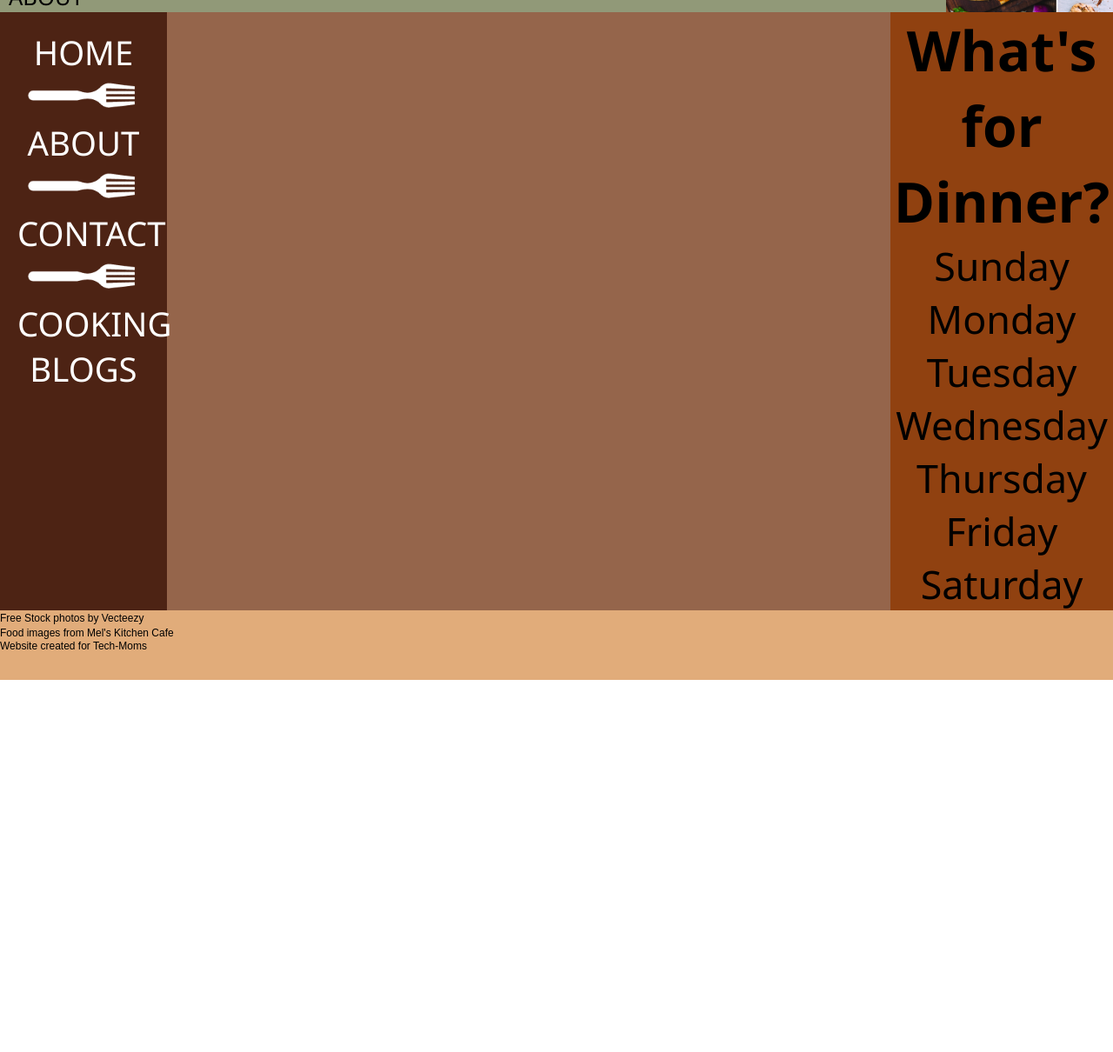
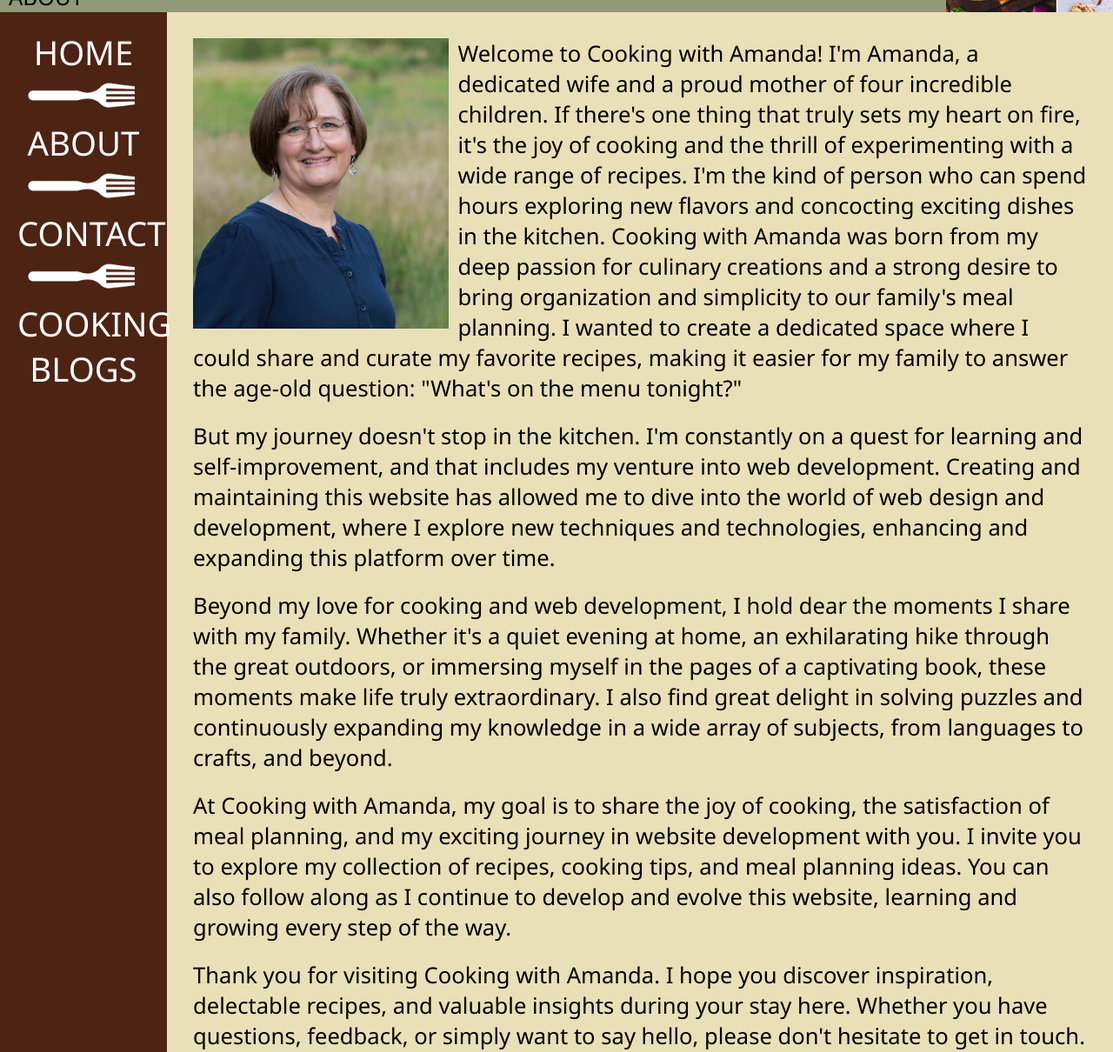
Before and after one commit to abl00mfield/cookingwithamanda, a plain HTML site: page about.html in a window 1280 px wide. Shown: the part 178-1388 px from the top of the page at 87% size. Before the commit the page ends 960 px from the top, so only its background shows below. Drawn offline with Linux system fonts and the light colour scheme; a web font is replaced by a local one.

Commit message:
about page update

```diff
--- a/about.html
+++ b/about.html
@@ -5,6 +5,7 @@
     <meta charset='UTF-8' />
     <title>Cooking with Amanda</title>
     <link rel='stylesheet' href='styles.css' />
+    <link rel='stylesheet' href='about_styles.css' />
     <link rel="preconnect" href="https://fonts.googleapis.com">
     <link rel="preconnect" href="https://fonts.gstatic.com" crossorigin>
     <link
@@ -33,7 +34,7 @@
 
 
     </nav>
-    <aside>What's for Dinner?
+    <!-- <aside>What's for Dinner?
         <ul class="weeklyMenu">
             <li>Sunday</li>
             <li>Monday</li>
@@ -43,9 +44,59 @@
             <li>Friday</li>
             <li>Saturday</li>
         </ul>
-    </aside>
+    </aside> -->
     <main>
+        <img class="mainImg" src="images/profile_photo.jpg">
+        <div class="mainText">
 
+            <p>Welcome to Cooking with Amanda! I'm Amanda, a dedicated wife and a proud mother of four
+                incredible
+                children. If there's one thing that truly sets my heart on fire, it's the joy of cooking and the thrill
+                of
+                experimenting with a wide range of recipes. I'm the kind of person who can spend hours exploring new
+                flavors and concocting exciting dishes in the kitchen.
+                Cooking with Amanda was born from my deep passion for culinary creations and a strong desire to bring
+                organization and simplicity to our family's meal planning. I wanted to create a dedicated space where I
+                could share and curate my favorite recipes, making it easier for my family to answer the age-old
+                question:
+                "What's on the menu tonight?"
+            </p>
+            <p>
+                But my journey doesn't stop in the kitchen. I'm constantly on a quest for learning and self-improvement,
+                and that includes my venture into web development. Creating and maintaining this website has allowed me
+                to
+                dive
+                into the world of web design and development, where I explore new techniques and technologies, enhancing
+                and
+                expanding this platform over time.
+
+            </p>
+            <p>
+                Beyond my love for cooking and web development, I hold dear the moments I share with my family. Whether
+                it's
+                a quiet evening at home, an exhilarating hike through the great outdoors, or immersing myself in the
+                pages
+                of a captivating book, these moments make life truly extraordinary. I also find great delight in solving
+                puzzles and continuously expanding my knowledge in a wide array of subjects, from languages to crafts,
+                and
+                beyond.
+            </p>
+            <p>
+                At Cooking with Amanda, my goal is to share the joy of cooking, the satisfaction of meal planning, and
+                my
+                exciting journey in website development with you. I invite you to explore my collection of recipes,
+                cooking
+                tips, and meal planning ideas. You can also follow along as I continue to develop and evolve this
+                website,
+                learning and growing every step of the way.
+            </p>
+            <p>
+                Thank you for visiting Cooking with Amanda. I hope you discover inspiration, delectable recipes, and
+                valuable insights during your stay here. Whether you have questions, feedback, or simply want to say
+                hello,
+                please don't hesitate to get in touch. Let's embark on this savory and creative journey together!
+            </p>
+        </div>
 
     </main>
     <footer>
--- /dev/null
+++ b/about_styles.css
@@ -0,0 +1,46 @@
+* {
+    margin: 0;
+    padding: 0;
+    box-sizing: border-box;
+    font-family: 'Zen Loop', 'Segoe UI', Tahoma, Geneva, Verdana, sans-serif;
+}
+
+
+body {
+    display: grid;
+    grid-template-areas:
+        "header header header"
+        "nav   main   main"
+        "footer footer footer";
+
+    grid-template-columns: 15vw 1fr 20vw;
+    grid-template-rows: min-content;
+}
+
+
+
+main {
+    grid-area: main;
+    background-color: #E9E0B7;
+    font-size: 2vw;
+    height: auto;
+    padding: 20px;
+    display: inline;
+}
+
+main>div>p {
+    padding: 10px;
+}
+
+.mainText {
+    display: inline;
+
+}
+
+.mainImg {
+    width: 30%;
+    float: left;
+    display: inline;
+    padding: 10px;
+
+}
--- a/styles.css
+++ b/styles.css
@@ -20,7 +20,7 @@ body {
         "footer footer footer";
 
     grid-template-columns: 15vw 1fr 20vw;
-    grid-template-rows: auto;
+    grid-template-rows: min-content;
 }
 
 header {
```
Also changed, not shown: images/profile_photo.jpg (added), 2 other files.
